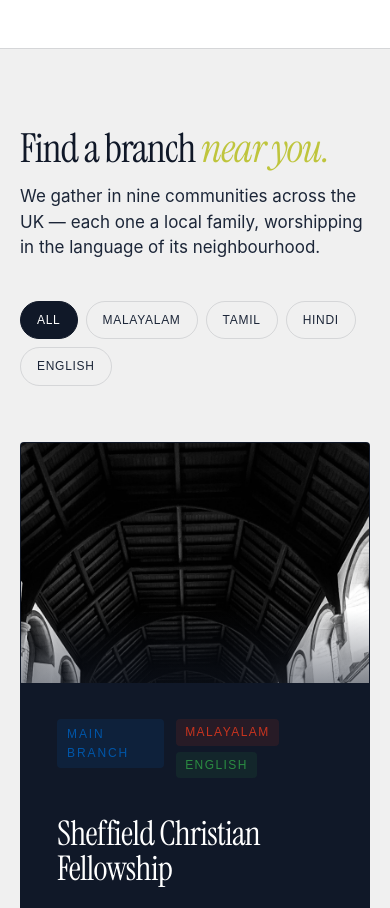
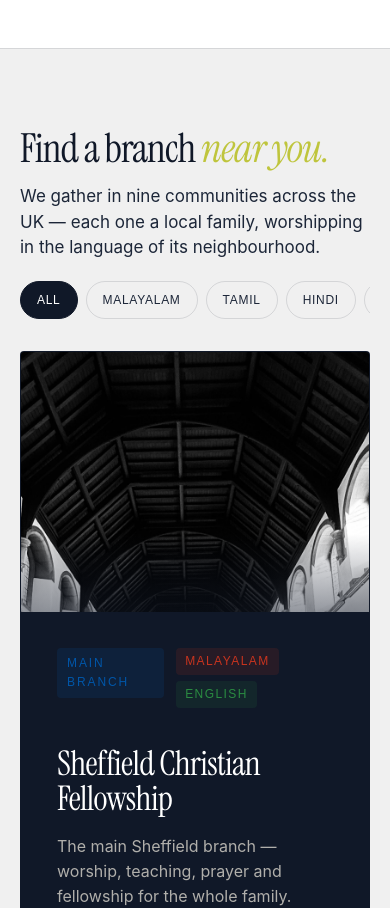
Before and after one commit to ourjesuslives2026/ourjesuslives, a React (Vite) app: page / in a window 390 px wide. Shown: the part 1660-2568 px from the top of the page. Built offline with nearby package versions, Linux system fonts and the light colour scheme; a web font is replaced by a local one.

Commit message:
Improve branches mobile layout: scrollable filter chips, single-column cards
Co-Authored-By: Claude Sonnet 4.6 <noreply@anthropic.com>

```diff
--- a/src/index.css
+++ b/src/index.css
@@ -1356,11 +1356,20 @@ body.nav-solid .nav__secondary-logo img { filter: brightness(0); }
   .welcome__grid { grid-template-columns: 1fr; gap: 32px; }
   .welcome__video { order: -1; }
   .welcome__video-wrap { max-width: 240px; margin: 0 auto; }
-  .branches__head { grid-template-columns: 1fr; }
-  .branches__filter { justify-content: flex-start; }
+  .branches__head { grid-template-columns: 1fr; gap: 20px; margin-bottom: 28px; }
+  .branches__filter {
+    justify-content: flex-start;
+    flex-wrap: nowrap;
+    overflow-x: auto;
+    -webkit-overflow-scrolling: touch;
+    scrollbar-width: none;
+    padding-bottom: 4px;
+  }
+  .branches__filter::-webkit-scrollbar { display: none; }
+  .chip { white-space: nowrap; flex-shrink: 0; }
   .branch-grid { grid-template-columns: 1fr; }
   .branch-card--feature { grid-column: span 1; flex-direction: column; }
-  .branch-card--feature .branch-card__photo { min-height: 240px; }
+  .branch-card--feature .branch-card__photo { min-height: 260px; }
   .min-bill { min-height: 420px; }
   .visit__grid { grid-template-columns: 1fr; }
   .visit__cards { grid-template-columns: 1fr; }
```
